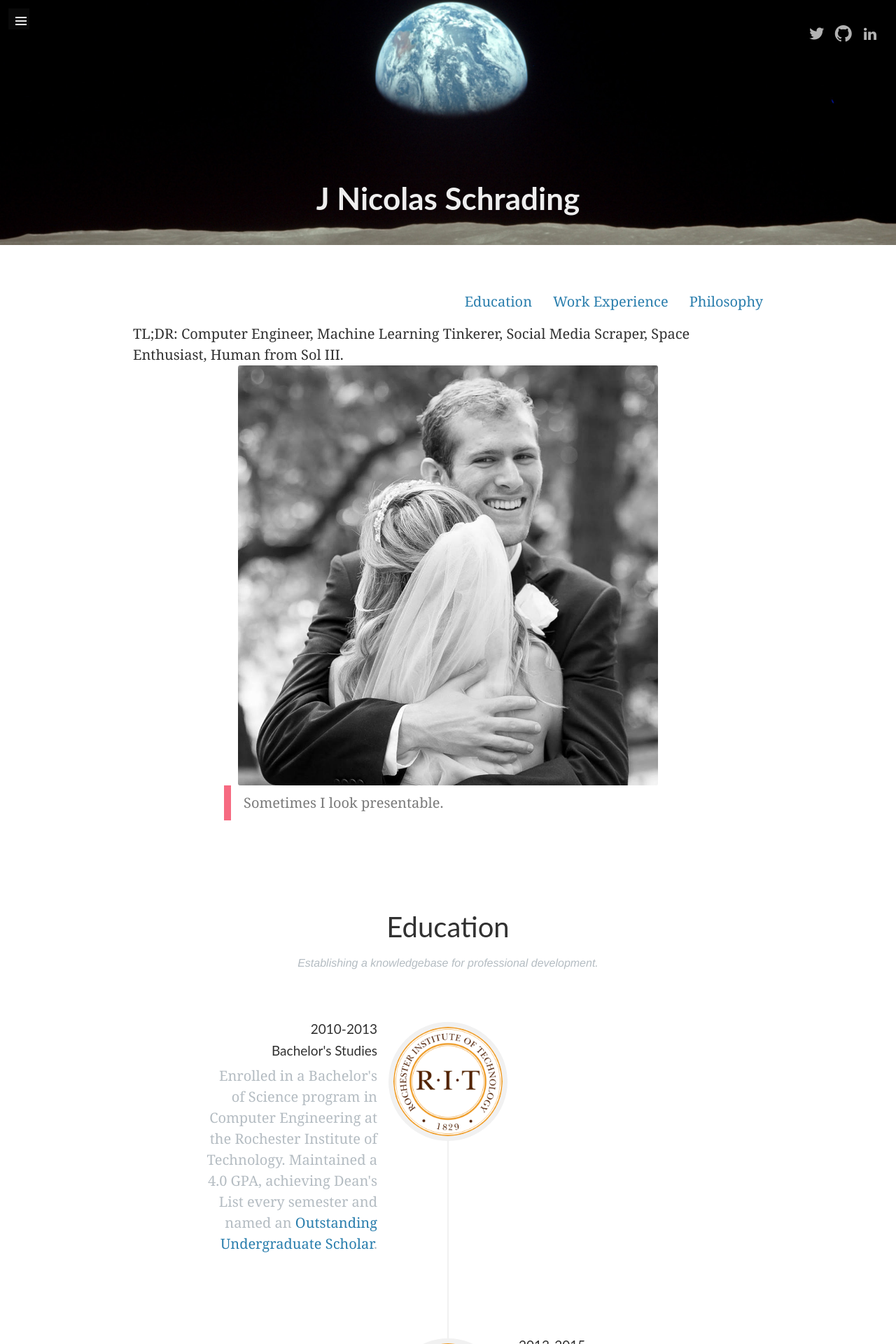
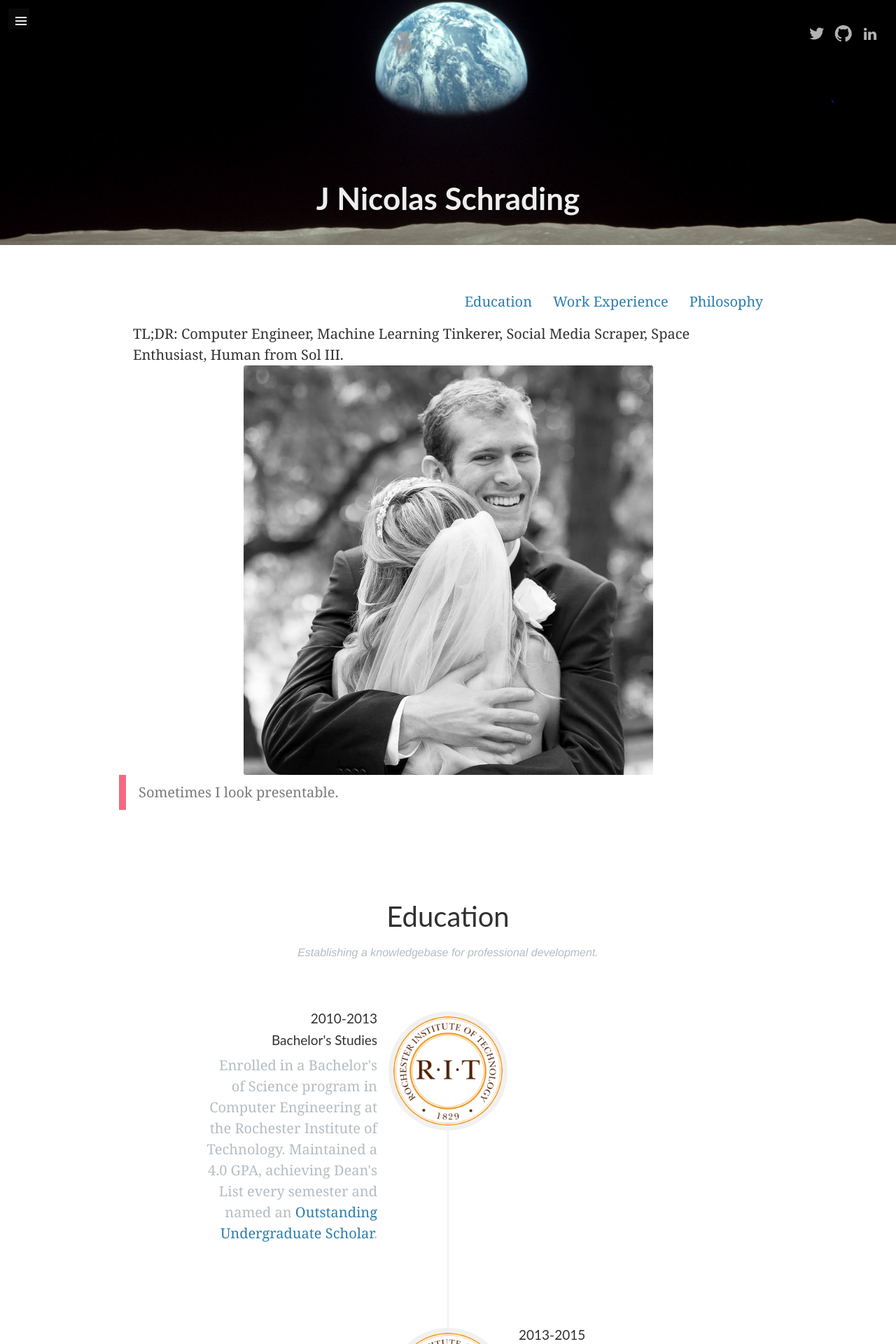
Before and after one commit to NSchrading/NSchrading.github.io, a Jekyll site: the page built from about.html, in a window 1280 px wide. Shown: the top 1920 px of the page at 70% size. Built offline with Jekyll 4.4.1, drawn with Linux system fonts in a browser that asks for light colours; some web fonts are replaced.

Commit message:
Try to fix large image on mobile

```diff
--- a/_includes/image.html
+++ b/_includes/image.html
@@ -1,2 +1,2 @@
-<div id="article-img" > <a href="{{ site.baseurl }}{{ include.url }}" target="_blank"><img style="max-width:80%; border-radius: 3px;" src="{{ site.baseurl }}{{ include.url }}" alt="{{ include.description }}"{% if include.width %} width="{{ include.width }}"{% endif %} /></a>
+<div id="article-img-container" > <a href="{{ site.baseurl }}{{ include.url }}" target="_blank"><img id="article-img" src="{{ site.baseurl }}{{ include.url }}" alt="{{ include.description }}"{% if include.width %} width="{{ include.width }}"{% endif %} /></a>
 {%if include.description %}<div class="message">{{ include.description }}</div>{% endif %}</div>
--- a/assets/css/about_desktop.css
+++ b/assets/css/about_desktop.css
@@ -231,5 +231,5 @@
 }
 
 #article-img {
-    margin-left: 150px;
+    max-width:65% !important;
 }
--- a/assets/css/default.css
+++ b/assets/css/default.css
@@ -208,8 +208,14 @@
     width: auto\9; /* ie8 */
 }
 
-#article-img a, #article-img a:hover {
+#article-img-container a, #article-img-container a:hover {
 	border-bottom: 0px;
+}
+
+#article-img {
+	display: block;
+	margin: auto;
+	border-radius: 3px;
 }
 
 a.site-title:hover, .copyright a:hover {
```
